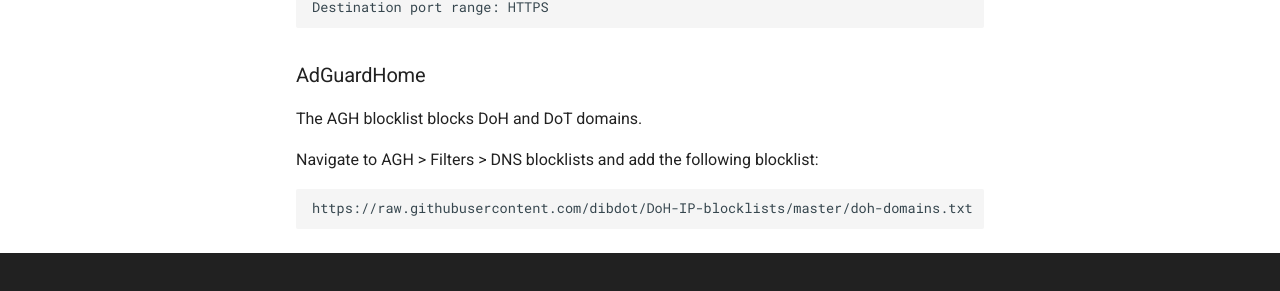
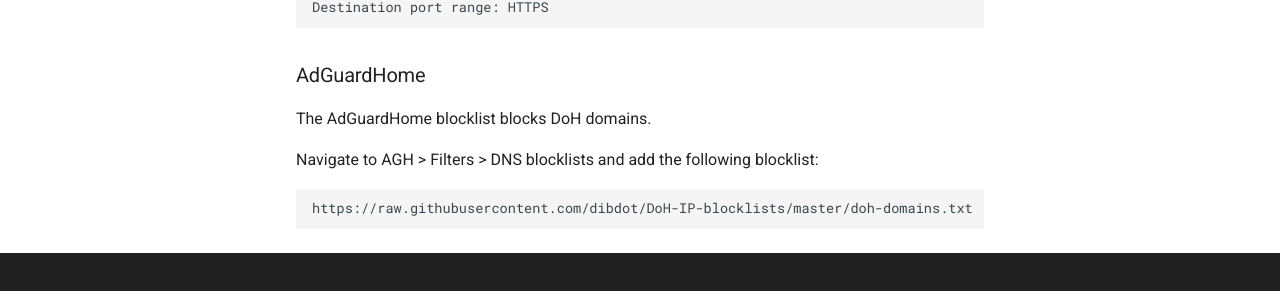
Before and after one commit to quietsy/advanced-configurations, an MkDocs documentation site: the page built from docs/hardcoded-dns.md, in a window 1280 px wide and 900 px high, scrolled down 1144 px. Shown: the part 499-790 px from the top of the window. Built offline with MkDocs 1.6.1 and Material for MkDocs 9.7.7, drawn with Linux system fonts in a browser that asks for light colours; comment, search, counter and statistics services are not loaded.

Commit message:
Change phrasing.

```diff
--- a/docs/hardcoded-dns.md
+++ b/docs/hardcoded-dns.md
@@ -73,7 +73,7 @@
 
 ### AdGuardHome
 
-The AGH blocklist blocks DoH and DoT domains.
+The AdGuardHome blocklist blocks DoH domains.
 
 Navigate to AGH > Filters > DNS blocklists and add the following blocklist:
 
```
